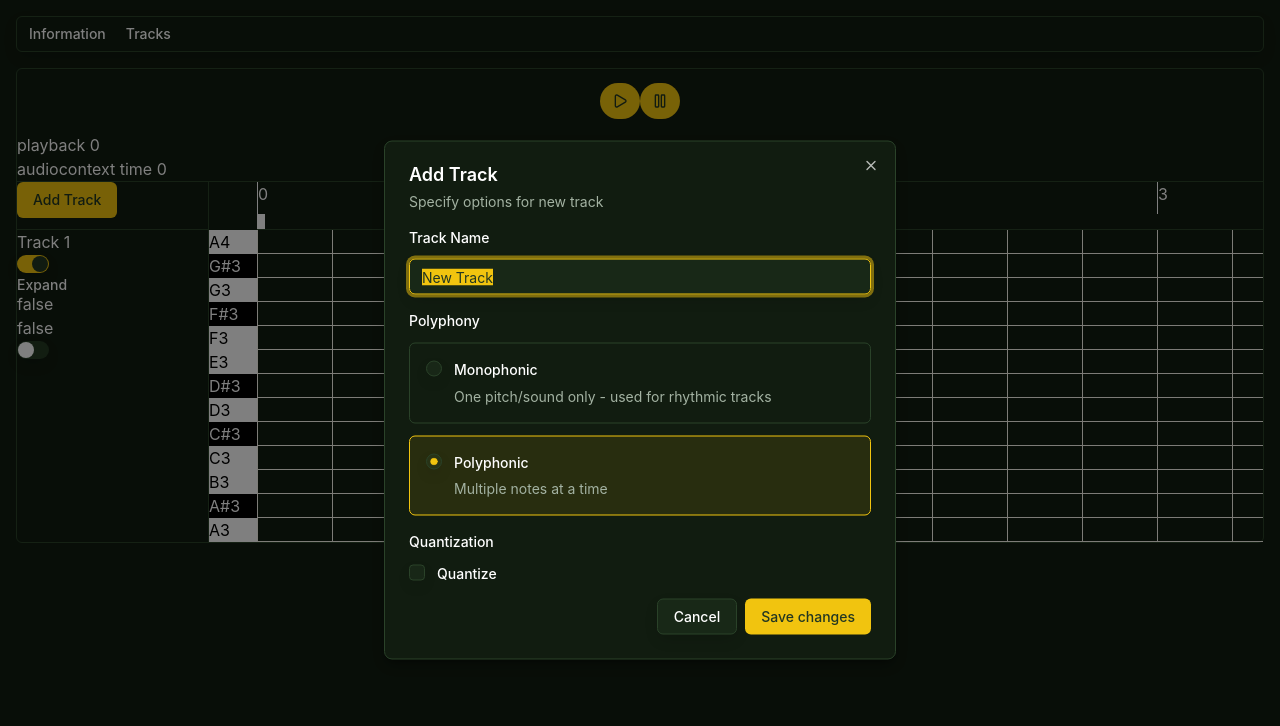
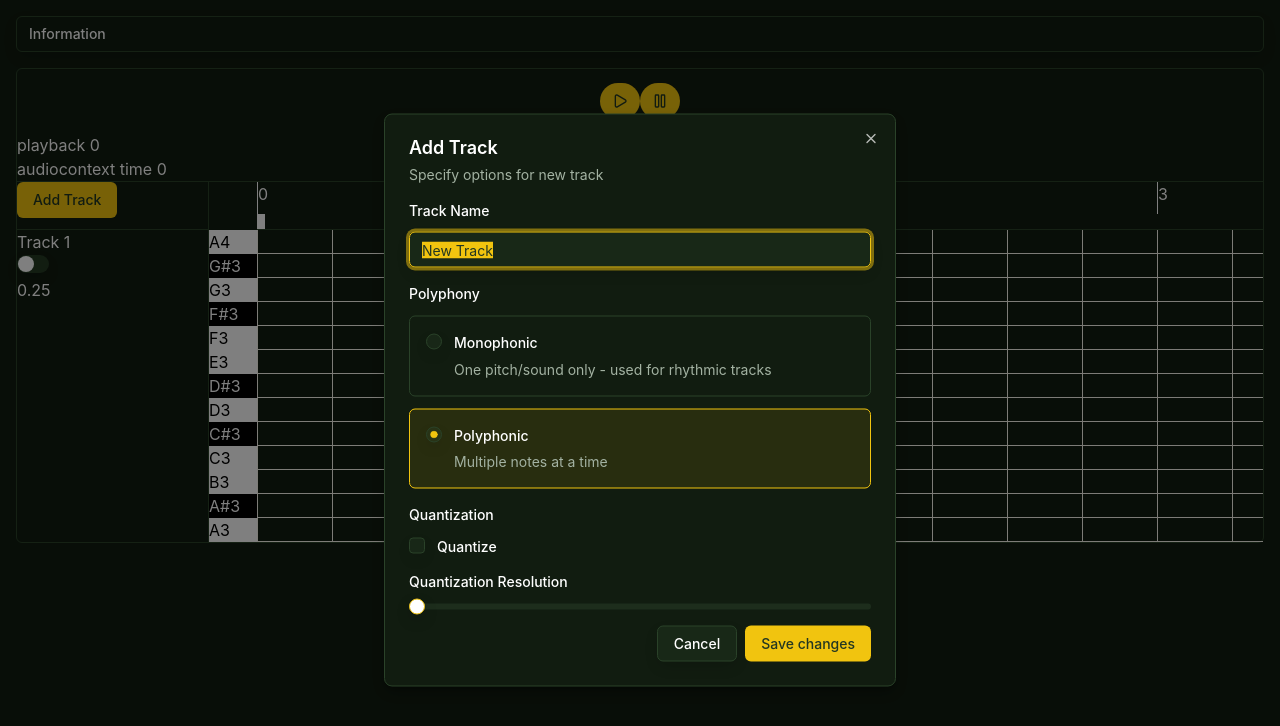
Before and after one commit to KevinLee3627/piano-thing, a React (Vite) app: page / in a window 1280 px wide. Both pictures are taken after a click on the button "Add Track". Shown: the top 726 px of the page. Built offline with nearby package versions, Linux system fonts and the light colour scheme.

Commit message:
feat: Add quantization resolution field to track data

```diff
--- a/src/App.tsx
+++ b/src/App.tsx
@@ -1,4 +1,4 @@
-import { useAppDispatch, useAppSelector } from './app/hooks';
+import { useAppSelector } from './app/hooks';
 import { GlobalAudioContextProvider } from './context/audioContext';
 import { Timeline } from './components/Timeline';
 import {
@@ -9,11 +9,9 @@
   MenubarMenu,
   MenubarTrigger,
 } from './components/ui/menubar';
-import { trackSlice } from './app/trackSlice';
 
 function App() {
   const project = useAppSelector((state) => state.project);
-  const dispatch = useAppDispatch();
   return (
     <GlobalAudioContextProvider>
       <div className='flex flex-col max-h-full gap-4'>
@@ -45,18 +43,6 @@
               </MenubarGroup>
             </MenubarContent>
           </MenubarMenu>
-          <MenubarMenu>
-            <MenubarTrigger>Tracks</MenubarTrigger>
-            <MenubarContent>
-              <MenubarGroup>
-                <MenubarItem
-                  onClick={() => dispatch(trackSlice.actions.addTrack())}
-                >
-                  Add Track
-                </MenubarItem>
-              </MenubarGroup>
-            </MenubarContent>
-          </MenubarMenu>
         </Menubar>
         <Timeline />
       </div>
--- a/src/app/projectSlice.ts
+++ b/src/app/projectSlice.ts
@@ -13,6 +13,7 @@
   timelineScrollLeft: number;
 }
 
+const DEFAULT_BEAT_VALUE = 1 / 4;
 const DEFAULT_BEATS_PER_MEASURE = 4;
 const DEFAULT_TOTAL_MEASURES = 10;
 const DEFAULT_BEATS_PER_MINUTE = 240;
@@ -22,7 +23,6 @@
 const DEFAULT_PX_PER_MEASURE_SCALE = 300;
 const DEFAULT_SECONDS_PER_MEASURE =
   DEFAULT_TOTAL_DURATION / DEFAULT_TOTAL_MEASURES;
-const DEFAULT_BEAT_VALUE = 1 / 4;
 
 const initialState: ProjectState = {
   isPlaying: false,
--- a/src/app/trackSlice.ts
+++ b/src/app/trackSlice.ts
@@ -19,6 +19,11 @@
 
 type TrackPolyphony = 'monophonic' | 'polyphonic';
 
+export const QUANTIZATION_RESOLUTION = {
+  MIN: 1,
+  MAX: 8,
+};
+
 export interface Track {
   trackId: string;
   blocks: Record<string, Block>;
@@ -29,6 +34,10 @@
   minNote: NoteNameWithOctave;
   maxNote: NoteNameWithOctave;
   isQuantized: boolean;
+  // The resolution should be defined as a factor of the BEAT VALUE
+  // For example, if one beat = one quarter note, then a resolution of 1 = quantize to the quarter note
+  // if resolution = 2, quantize to an 1/8 note
+  quantizationResolution: number;
 }
 
 export type TrackState = Record<string, Track>;
@@ -45,12 +54,18 @@
     minNote: 'A3',
     maxNote: 'A4',
     isQuantized: false,
+    quantizationResolution: 1 / 4,
   },
 };
 
 type AddTrackPayload = Pick<
   Track,
-  'polyphony' | 'name' | 'minNote' | 'maxNote' | 'isQuantized'
+  | 'polyphony'
+  | 'name'
+  | 'minNote'
+  | 'maxNote'
+  | 'isQuantized'
+  | 'quantizationResolution'
 >;
 
 export const trackSlice = createSlice({
@@ -70,6 +85,7 @@
         minNote: action.payload.minNote,
         maxNote: action.payload.maxNote,
         isQuantized: action.payload.isQuantized,
+        quantizationResolution: action.payload.quantizationResolution,
       };
     },
     setTrackPlaying: (
--- a/src/components/Block.tsx
+++ b/src/components/Block.tsx
@@ -53,7 +53,7 @@
           setPointerIsPressed(true);
         }
       }}
-      onPointerUp={(e) => {
+      onPointerUp={() => {
         setPointerIsPressed(false);
       }}
       onPointerMove={(e) => {
--- a/src/components/TrackControl.tsx
+++ b/src/components/TrackControl.tsx
@@ -1,6 +1,5 @@
 import { trackSlice, type Track } from '@/app/trackSlice';
 import { Switch } from './ui/switch';
-import { Label } from './ui/label';
 import { useAppDispatch, useAppSelector } from '@/app/hooks';
 
 interface TrackControlProps {
@@ -15,21 +14,6 @@
     <div>
       <p>{track.name}</p>
       <Switch
-        id={`track-${track.trackId}-expand-toggle`}
-        checked={track.isExpanded}
-        onCheckedChange={(checked) =>
-          dispatch(
-            trackSlice.actions.setTrackExpanded({
-              trackId: track.trackId,
-              isExpanded: checked,
-            }),
-          )
-        }
-      />
-      <Label htmlFor={`track-${track.trackId}-expand-toggle`}>Expand</Label>
-      <p>{String(track.isPlaying)}</p>
-      <p>{String(track.isQuantized)}</p>
-      <Switch
         id={`track-${track.trackId}-quantize-toggle`}
         checked={track.isQuantized}
         onCheckedChange={(checked) =>
@@ -41,6 +25,7 @@
           )
         }
       />
+      <p>{track.quantizationResolution}</p>
     </div>
   );
 };
--- a/src/components/TrackCreateDialog.tsx
+++ b/src/components/TrackCreateDialog.tsx
@@ -25,15 +25,23 @@
 import * as z from 'zod';
 import { useForm } from '@tanstack/react-form';
 import { useAppDispatch } from '@/app/hooks';
-import { trackSlice } from '@/app/trackSlice';
+import { QUANTIZATION_RESOLUTION, trackSlice } from '@/app/trackSlice';
 import { useState } from 'react';
 import { Checkbox } from './ui/checkbox';
+import { Slider } from './ui/slider';
+
+// TODO: where should we set quantization resolution options?
 
 const trackCreateFormSchema = z
   .object({
     name: z.string().min(1, 'Track name must be at least 1 character long.'),
     polyphony: z.enum(['monophonic', 'polyphonic']),
-    quantize: z.boolean(),
+    isQuantized: z.boolean(),
+    quantizationResolution: z
+      .int()
+      .min(QUANTIZATION_RESOLUTION.MIN)
+      .max(QUANTIZATION_RESOLUTION.MAX)
+      .array(),
   })
   .required();
 
@@ -48,7 +56,8 @@
     defaultValues: {
       name: `New Track`,
       polyphony: 'polyphonic',
-      quantize: false,
+      isQuantized: false,
+      quantizationResolution: [1],
     },
     validators: {
       onSubmit: trackCreateFormSchema,
@@ -60,7 +69,8 @@
           name: value.name,
           minNote: 'A3',
           maxNote: 'A4',
-          isQuantized: value.quantize,
+          isQuantized: value.isQuantized,
+          quantizationResolution: value.quantizationResolution[0],
         }),
       );
       setIsOpen(false);
@@ -158,7 +168,7 @@
             }}
           />
           <form.Field
-            name='quantize'
+            name='isQuantized'
             children={(field) => {
               return (
                 <FieldSet>
@@ -180,6 +190,31 @@
               );
             }}
           />
+          <form.Field
+            name='quantizationResolution'
+            children={(field) => {
+              return (
+                <FieldSet>
+                  <FieldLegend variant='label'>
+                    Quantization Resolution
+                  </FieldLegend>
+                  <FieldGroup>
+                    <Field>
+                      <Slider
+                        id={field.name}
+                        value={field.state.value}
+                        onValueChange={(values) => {
+                          field.handleChange(values);
+                        }}
+                        min={QUANTIZATION_RESOLUTION.MIN}
+                        max={QUANTIZATION_RESOLUTION.MAX}
+                      />
+                    </Field>
+                  </FieldGroup>
+                </FieldSet>
+              );
+            }}
+          />
           <DialogFooter>
             <DialogClose asChild>
               <Button variant='outline'>Cancel</Button>
--- /dev/null
+++ b/src/components/ui/slider.tsx
@@ -0,0 +1,61 @@
+import * as React from "react"
+import { Slider as SliderPrimitive } from "radix-ui"
+
+import { cn } from "@/lib/utils"
+
+function Slider({
+  className,
+  defaultValue,
+  value,
+  min = 0,
+  max = 100,
+  ...props
+}: React.ComponentProps<typeof SliderPrimitive.Root>) {
+  const _values = React.useMemo(
+    () =>
+      Array.isArray(value)
+        ? value
+        : Array.isArray(defaultValue)
+          ? defaultValue
+          : [min, max],
+    [value, defaultValue, min, max]
+  )
+
+  return (
+    <SliderPrimitive.Root
+      data-slot="slider"
+      defaultValue={defaultValue}
+      value={value}
+      min={min}
+      max={max}
+      className={cn(
+        "relative flex w-full touch-none items-center select-none data-[disabled]:opacity-50 data-[orientation=vertical]:h-full data-[orientation=vertical]:min-h-44 data-[orientation=vertical]:w-auto data-[orientation=vertical]:flex-col",
+        className
+      )}
+      {...props}
+    >
+      <SliderPrimitive.Track
+        data-slot="slider-track"
+        className={cn(
+          "bg-muted relative grow overflow-hidden rounded-full data-[orientation=horizontal]:h-1.5 data-[orientation=horizontal]:w-full data-[orientation=vertical]:h-full data-[orientation=vertical]:w-1.5"
+        )}
+      >
+        <SliderPrimitive.Range
+          data-slot="slider-range"
+          className={cn(
+            "bg-primary absolute data-[orientation=horizontal]:h-full data-[orientation=vertical]:w-full"
+          )}
+        />
+      </SliderPrimitive.Track>
+      {Array.from({ length: _values.length }, (_, index) => (
+        <SliderPrimitive.Thumb
+          data-slot="slider-thumb"
+          key={index}
+          className="border-primary ring-ring/50 block size-4 shrink-0 rounded-full border bg-white shadow-sm transition-[color,box-shadow] hover:ring-4 focus-visible:ring-4 focus-visible:outline-hidden disabled:pointer-events-none disabled:opacity-50"
+        />
+      ))}
+    </SliderPrimitive.Root>
+  )
+}
+
+export { Slider }
```
